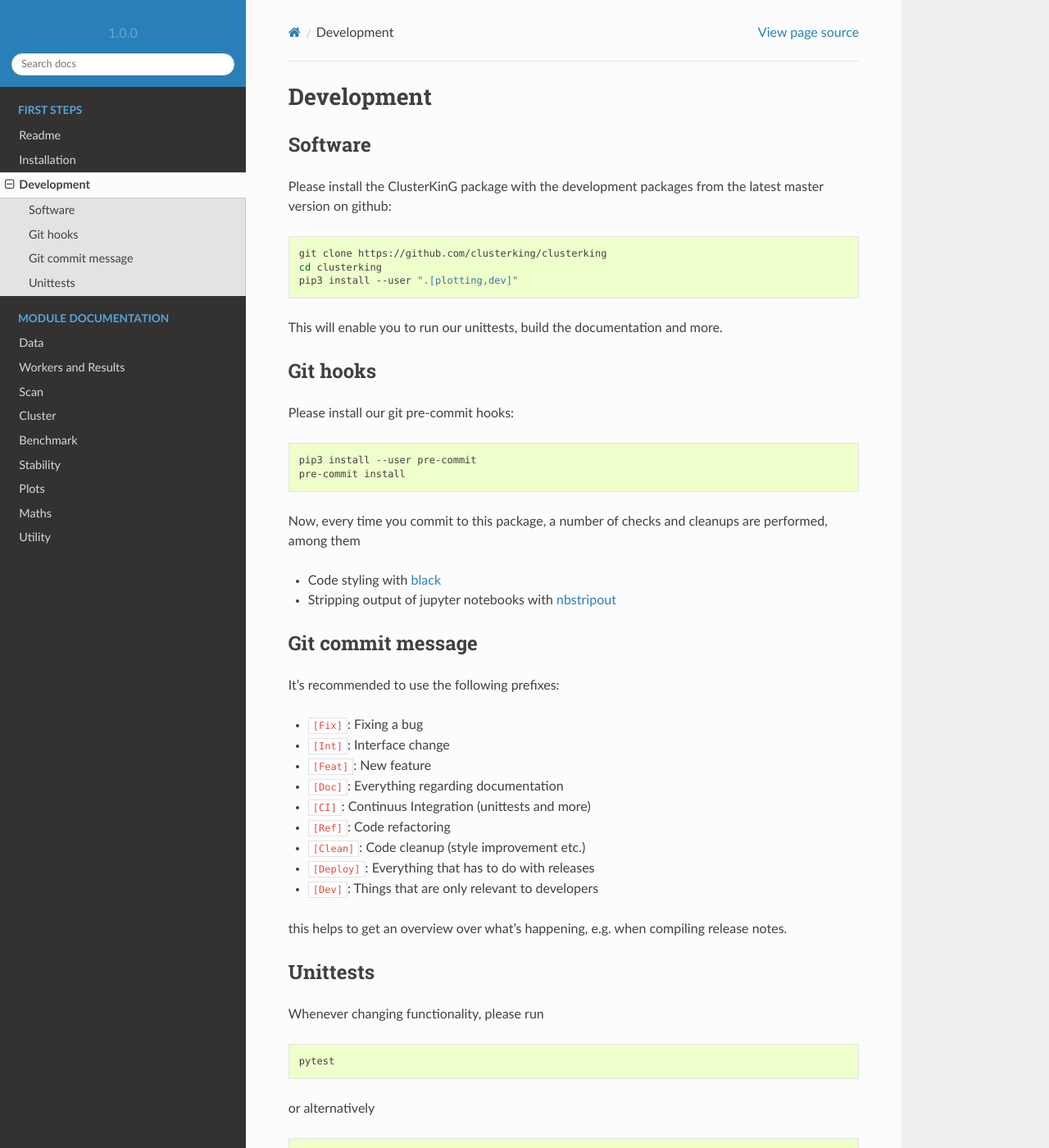
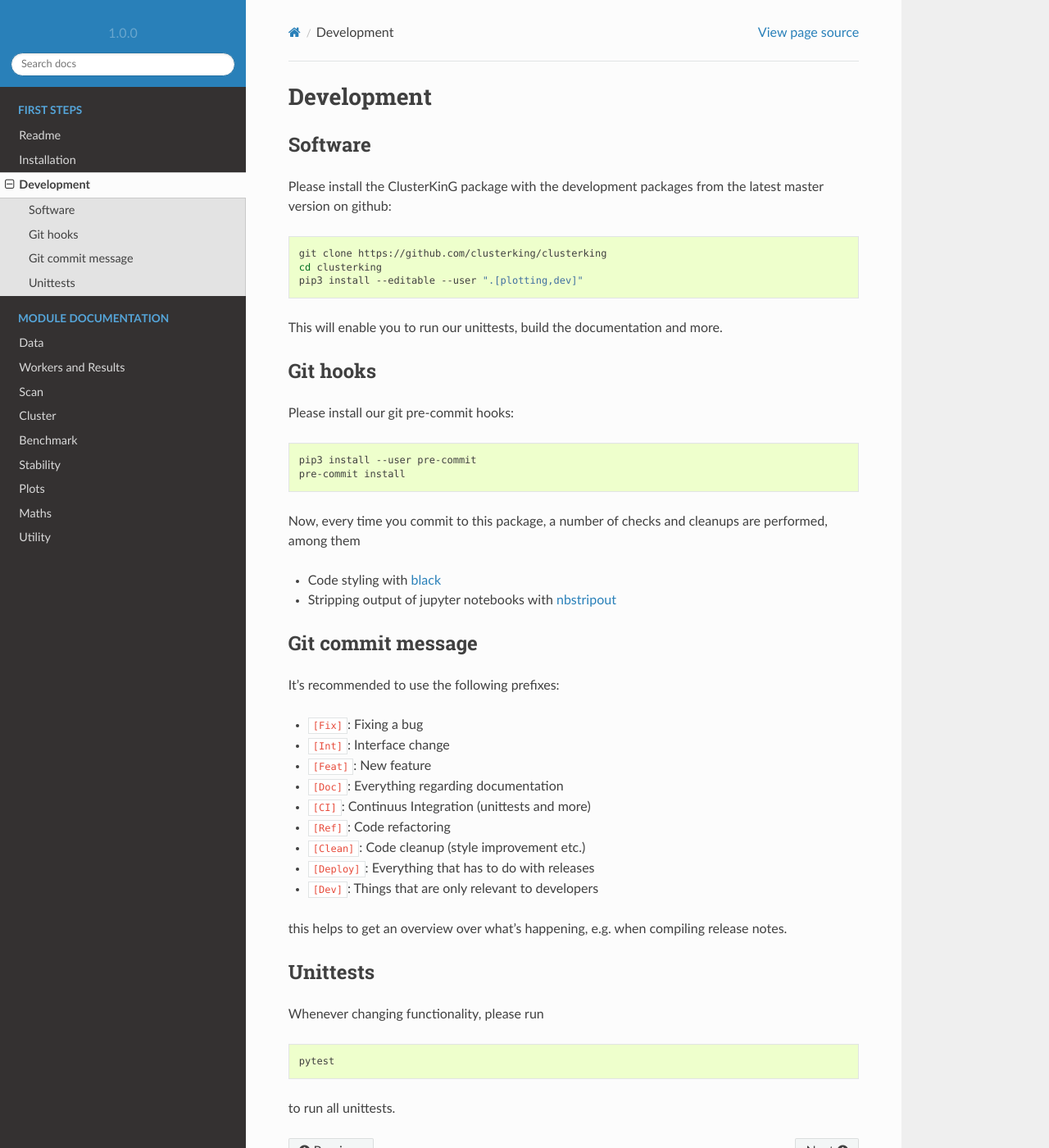
Before and after one commit to clusterking/clusterking, a Sphinx documentation site: the page built from doc/development.rst, in a window 1280 px wide and 1400 px high. Shown: the whole window at 82% size. Built offline with Sphinx 7.4.7 and the Read the Docs theme 2.0.0, drawn with Linux system fonts in a browser that asks for light colours.

Commit message:
[Doc] Small improvements to installation instructions

```diff
--- a/doc/development.rst
+++ b/doc/development.rst
@@ -11,7 +11,7 @@ latest master version on github:
 
     git clone https://github.com/clusterking/clusterking
     cd clusterking
-    pip3 install --user ".[plotting,dev]"
+    pip3 install --editable --user ".[plotting,dev]"
 
 This will enable you to run our unittests, build the documentation and more.
 
@@ -59,10 +59,4 @@ Whenever changing functionality, please run
 
     pytest
 
-or alternatively
-
-.. code-block:: shell
-
-    nose2
-
 to run all unittests.
--- a/doc/installation.rst
+++ b/doc/installation.rst
@@ -7,7 +7,7 @@ Basic installation:
 
     pip3 install --user --upgrade "clusterking[,plotting]"
 
-If you do not require plotting, you can remove ``[plotting]``, which adds
+If you do not require plotting, you can remove ``[,plotting]``, which adds
 ``matplotlib`` as a dependency.
 If you are on MaxOS, you might want to check out the
 `matplotlib documentation <https://matplotlib.org/3.1.0/faq/osx_framework.html>`_
```
